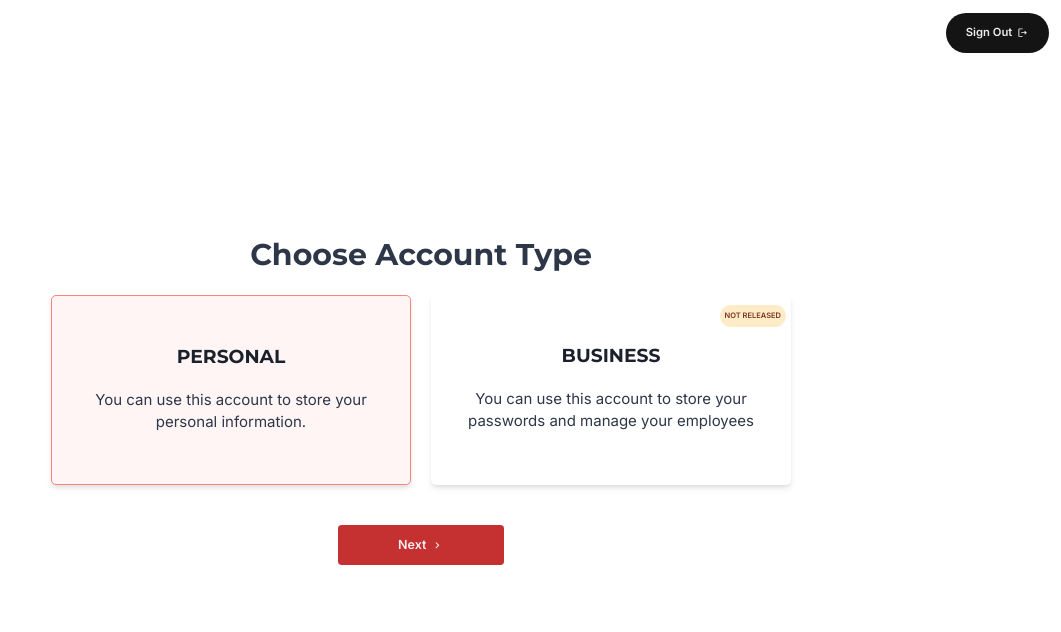
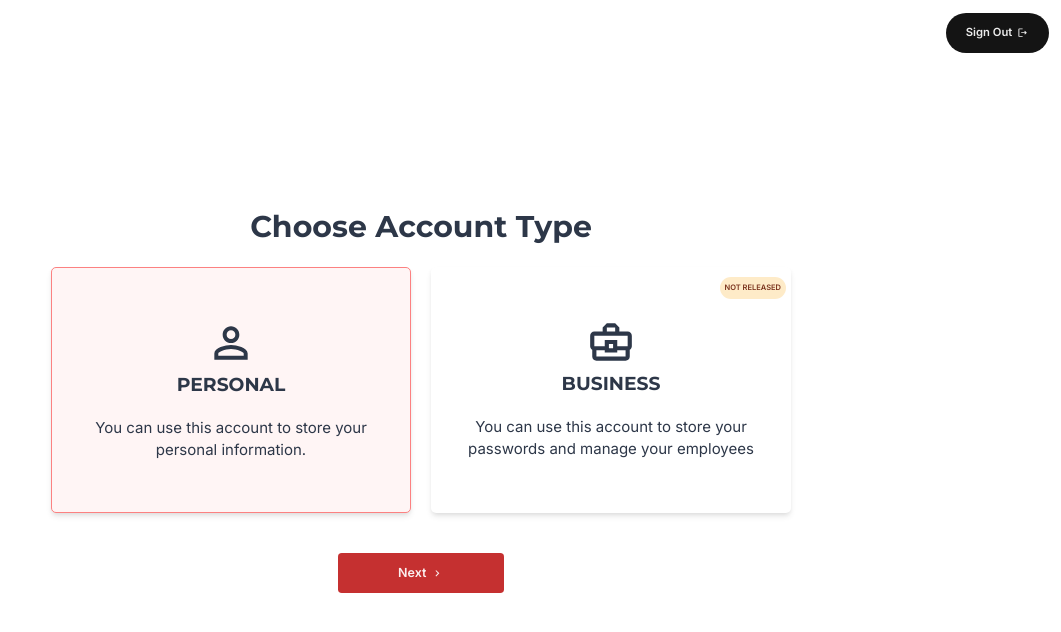
Before and after one commit to adarshaacharya/PassMan, a Next.js app: page /dashboard in a window 1280 px wide. Shown: the top 632 px of the page, without its empty margins (219-1280 px from the left). Built offline with nearby package versions, Linux system fonts and the light colour scheme; no server answers; sample sign-in values are in the browser's storage.

Commit message:
feat: add icons to choose account type

```diff
--- a/src/pages/dashboard/index.tsx
+++ b/src/pages/dashboard/index.tsx
@@ -6,6 +6,7 @@ import {
   Button,
   Flex,
   Heading,
+  Icon,
   SimpleGrid,
   Stack,
   Text,
@@ -13,38 +14,41 @@ import {
 import { GetServerSidePropsContext } from 'next';
 import { getSession } from 'next-auth/react';
 import * as React from 'react';
-import { MdNavigateNext } from 'react-icons/md';
+import {
+  MdNavigateNext,
+  MdOutlineBusinessCenter,
+  MdPersonOutline,
+} from 'react-icons/md';
 
 const accountSelectCards = [
   {
     title: AccountType.PERSONAL,
     description: 'You can use this account to store your personal information.',
     isReleased: true,
+    icon: MdPersonOutline,
   },
   {
     title: AccountType.BUSINESS,
     description:
       'You can use this account to store your passwords and manage your employees',
     isReleased: false,
+    icon: MdOutlineBusinessCenter,
   },
 ];
 
 type Props = {
-  title: AccountType;
-  description: string;
-  isReleased?: boolean;
+  details: typeof accountSelectCards[number];
   selectedAccountType: AccountType;
   handleClick: (accountType: AccountType) => void;
 };
 
 function AccountSelectBox({
-  title,
-  description,
-  isReleased = true,
+  details,
   selectedAccountType,
   handleClick,
   ...rest
 }: Props) {
+  const { title, description, isReleased, icon } = details;
   const isCardSelected = selectedAccountType === title;
 
   return (
@@ -81,7 +85,8 @@ function AccountSelectBox({
           Not released
         </Badge>
       )}
-      <Heading fontSize="3xl" color="gray.800">
+      <Icon as={icon} w={20} h={20} color="gray.700" />
+      <Heading fontSize="3xl" color="gray.700">
         {title}
       </Heading>
       <Text mt={8} color="gray.700" fontSize="2xl">
@@ -117,12 +122,10 @@ function Dashboard() {
         Choose Account Type
       </Heading>
       <SimpleGrid spacing={8} mt={8} columns={{ base: 1, md: 2 }}>
-        {accountSelectCards.map((card, index) => (
+        {accountSelectCards.map((cardDetails, index) => (
           <AccountSelectBox
             key={index}
-            title={card.title}
-            description={card.description}
-            isReleased={card.isReleased}
+            details={cardDetails}
             handleClick={handleAccountCardClick}
             selectedAccountType={selectedAccountType}
           />
```
